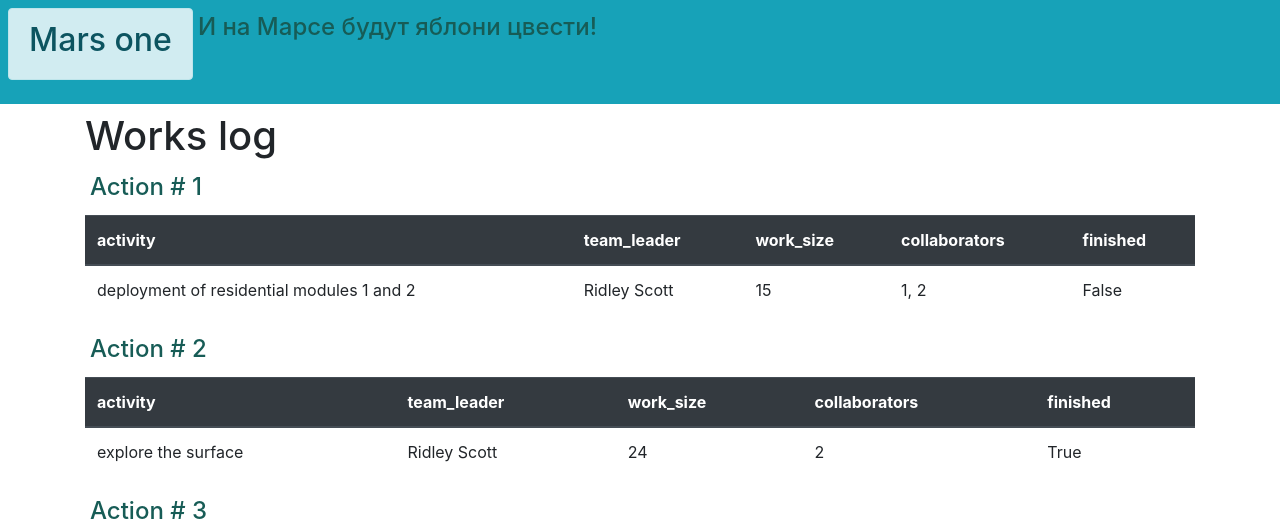
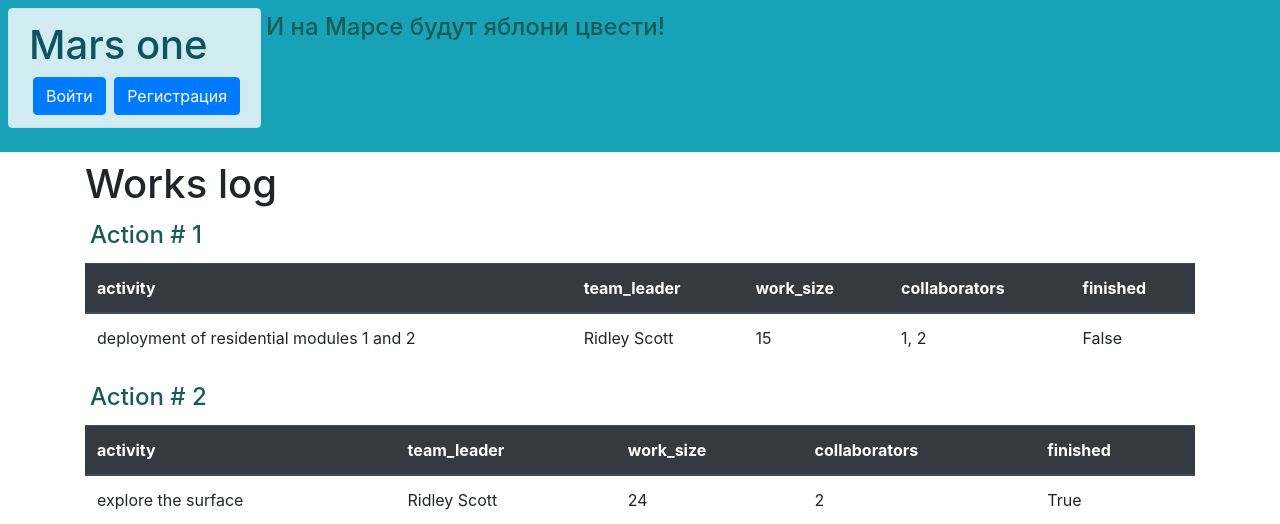
Before and after one commit to AlexAntlex/Lyceum_site2, a Flask app: page / in a window 1280 px wide. Shown: the top 524 px of the page. Run offline with Flask 2, Linux system fonts and the light colour scheme; data comes from the database, SQL or seed files in the repository; some libraries are stand-ins or nearby versions.

Commit message:
Update base.html
changed base.html

```diff
--- a/templates/base.html
+++ b/templates/base.html
@@ -14,10 +14,19 @@
     </head>
     <body>
     <header class="container-fluid text-light bg-info p-2 mb-2 d-flex">
-       <div class="alert alert-info">
-           <h2>Mars one</h2>
-        </div>
-    <h4>И на Марсе будут яблони цвести!</h4>
+           <div class="alert alert-info">
+                   <h1>Mars one</h1>
+                   <a class="btn btn-primary ml-1" href="/login">Войти</a>
+                   <a class="btn btn-primary ml-1" href="/register">Регистрация</a>
+            </div>
+        {% if current_user.is_authenticated %}
+            <h4>И на Марсе будут яблони цвести!
+                <p align="left">{{ current_user.name }}</p>
+             </h4>
+        {% else %}
+            <h4>И на Марсе будут яблони цвести!</h4>
+        {% endif %}
+
     </header>
     <main role="main" class="container">
         {% block content %}{% endblock %}
```
